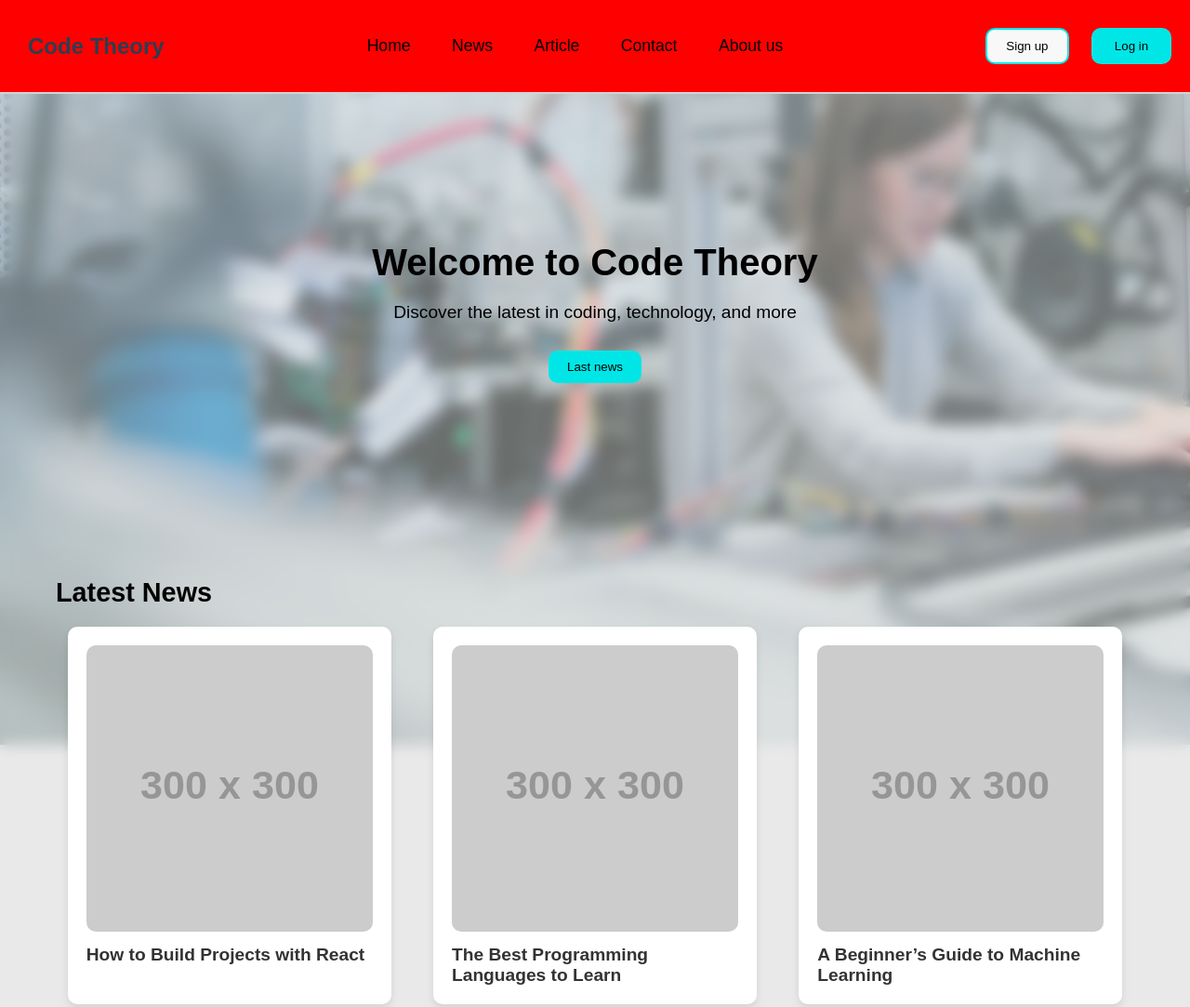
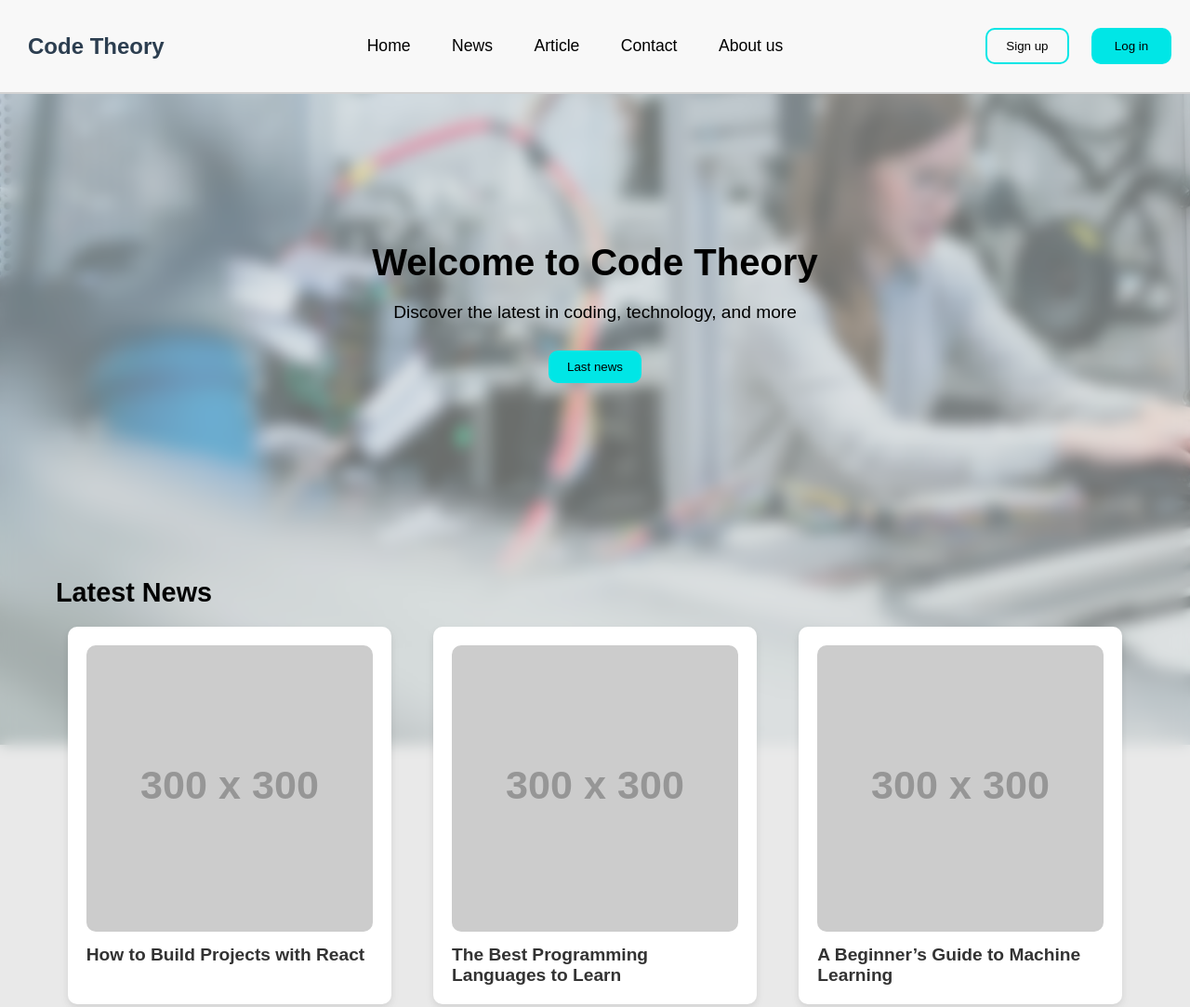
Before and after one commit to 0ACE/Code-Theory, a plain HTML site: page index.html in a window 1280 px wide. Shown: the top 1083 px of the page at 93% size. Drawn offline with Linux system fonts and the light colour scheme; placeholder pictures from the web are drawn by us.

Commit message:
changing header color

```diff
--- a/style.css
+++ b/style.css
@@ -29,7 +29,7 @@ body {
 header {
     width: 100%;
     padding: 20px 10px;
-    background-color: #ff0000;
+    background-color: #f8f8f8;
     border-bottom: 2px solid #d3d3d3;
     display: flex;
     justify-content: space-between;
```
